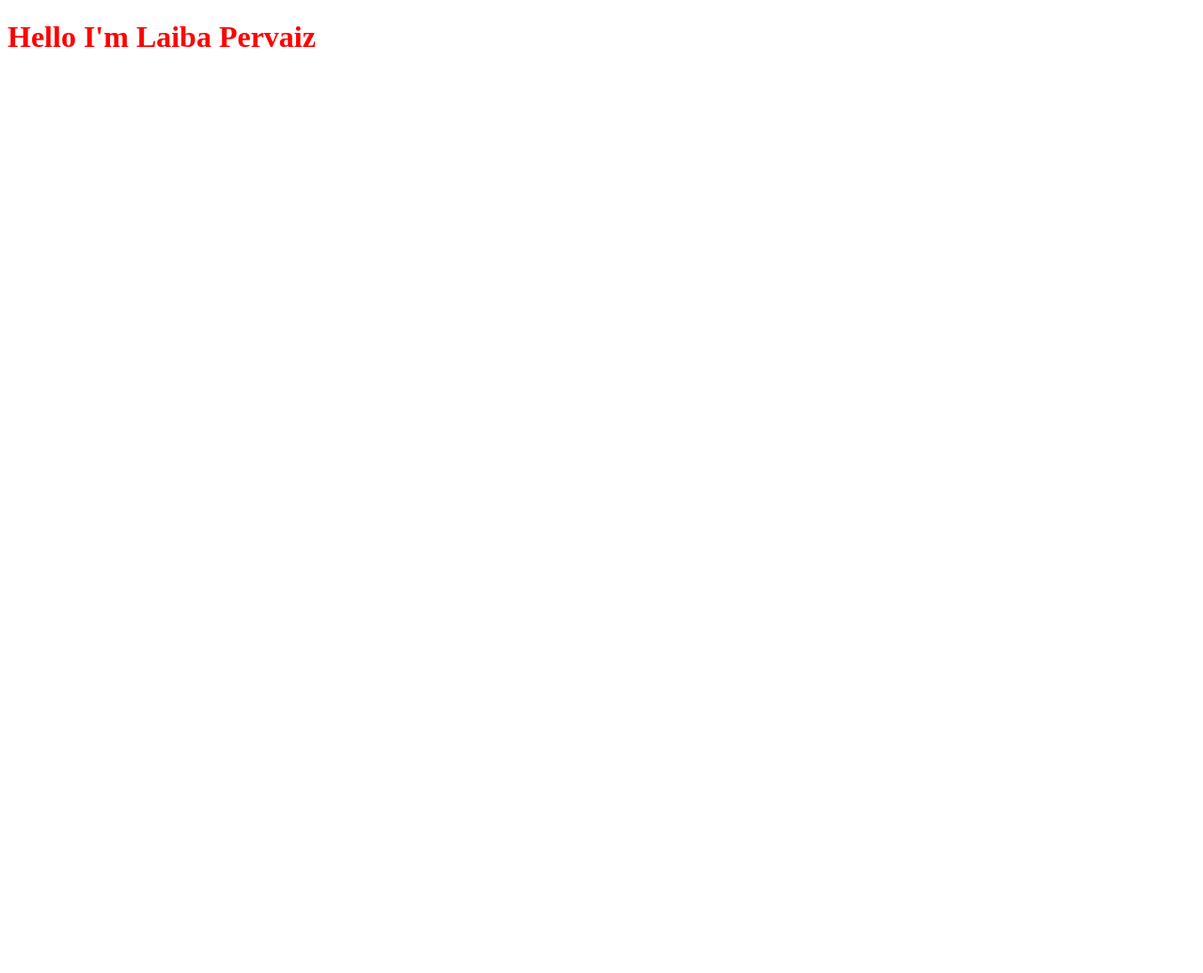
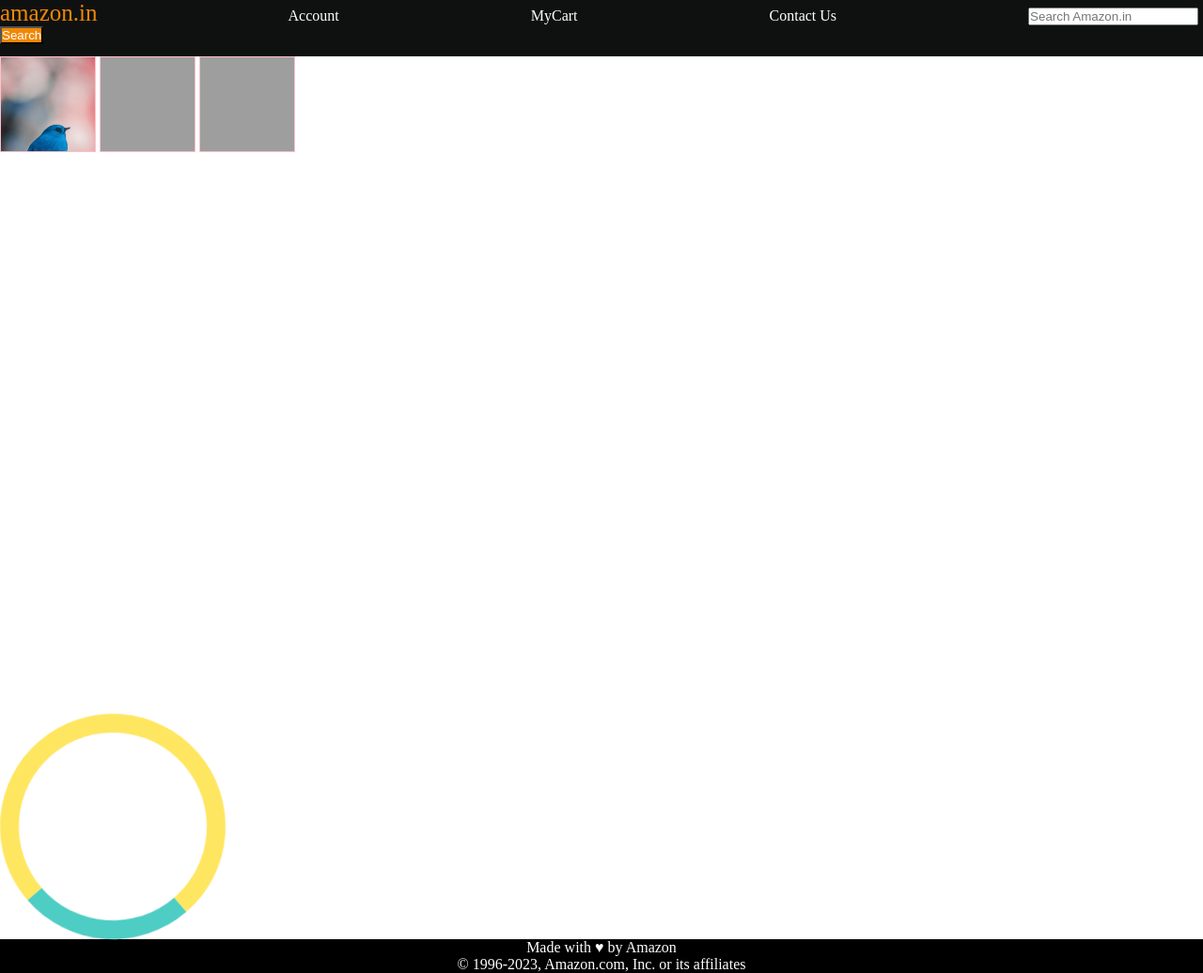
Before and after one commit to laibaparvaiz/CSS, a plain HTML site: page index.html in a window 1280 px wide. Shown: the whole page at 94% size. Before the commit the page ends 800 px from the top, so only its background shows below. Drawn offline with Linux system fonts and the light colour scheme; grey boxes are pictures that could not be loaded.

Commit message:
initial commit

```diff
--- a/index.html
+++ b/index.html
@@ -2,11 +2,31 @@
 <html lang="en">
 <head>
     <meta charset="UTF-8">
+    <meta http-equiv="X-UA-Compatible" content="IE=edge">
     <meta name="viewport" content="width=device-width, initial-scale=1.0">
     <title> CSS </title>
     <link rel = "stylesheet" href="style.css">
 </head>
 <body>
-    <h1> Hello I'm Laiba Pervaiz</h1>
+    <header>
+    <div id = navbar>
+        <a id="logo"> amazon.in</a>
+        <a>Account</a>
+        <a>MyCart</a>
+        <a>Contact Us</a>
+            <input placeholder="Search Amazon.in">
+            <button>Search</button>
+        </div>
+    </header>
+    <div id="Content">
+     <div class="ContentBox1" style="background-color: rgba(255,0 ,0 ,0.5 );"></div>
+     <div class="ContentBox2" style="background-color: rgba(0,0 ,255 ,0.5);"></div>
+     <div class="ContentBox3" style="background-color: rgba(0,255 ,0 ,0.5    );"></div>
+    </div>
+    <div class="loader"></div>
+    <footer>
+        Made with &hearts; by Amazon <br>
+        &#169; 1996-2023, Amazon.com, Inc. or its affiliates
+    </footer>
 </body>
 </html>
--- a/style.css
+++ b/style.css
@@ -1,3 +1,73 @@
-h1{
-    color:red
+*{
+    padding: 0;
+    margin: 0;
+    color: white;
 }
+#navbar{
+    height: 60px;
+    background-color: #0f1111;
+}
+button{
+    background-color: #f08804;
+}
+#logo{
+    color: #f08804;
+    font-size: 25px;
+}
+a{
+    margin-right: 200px;
+}
+.ContentBox1{
+    height: 100px;
+    width: 100px;
+    border: 1px solid pink;
+    display: inline-block;
+}
+.ContentBox2{
+    height: 100px;
+    width: 100px;
+    border: 1px solid pink;
+    display: inline-block;
+}
+.ContentBox3{
+    height: 100px;
+    width: 100px;
+    border: 1px solid pink;
+    display: inline-block;
+}
+#Content{
+    height: 700px;
+}
+.loader{
+    width: 200px;
+    height: 200px;
+    border-radius: 50%;
+    border : 20px solid #ffe660;
+    border-top: 20px solid #4ecdc4;
+    animation: spinAnimate 3s ease-in 0s infinite normal;
+}
+@keyframes spinAnimate{
+    from{
+        transform: rotate(0deg);
+    }
+    to{
+        transform: rotate(360deg);
+    }
+}
+footer{
+ background-color: black;
+ color: white;
+  text-align: center;
+}
+.ContentBox1{
+    background-image: url('bird_photo.jpg');
+    background-size: cover;
+}
+.ContentBox2{
+    background-image: url('panda_photo.jpg');
+    background-size: cover;
+}
+.ContentBox3{
+    background-image: url('tiger_photo.jpg');
+    background-size: cover;
+}
```
Also changed, not shown: bird_photo.jpg (added), 2 other files.
